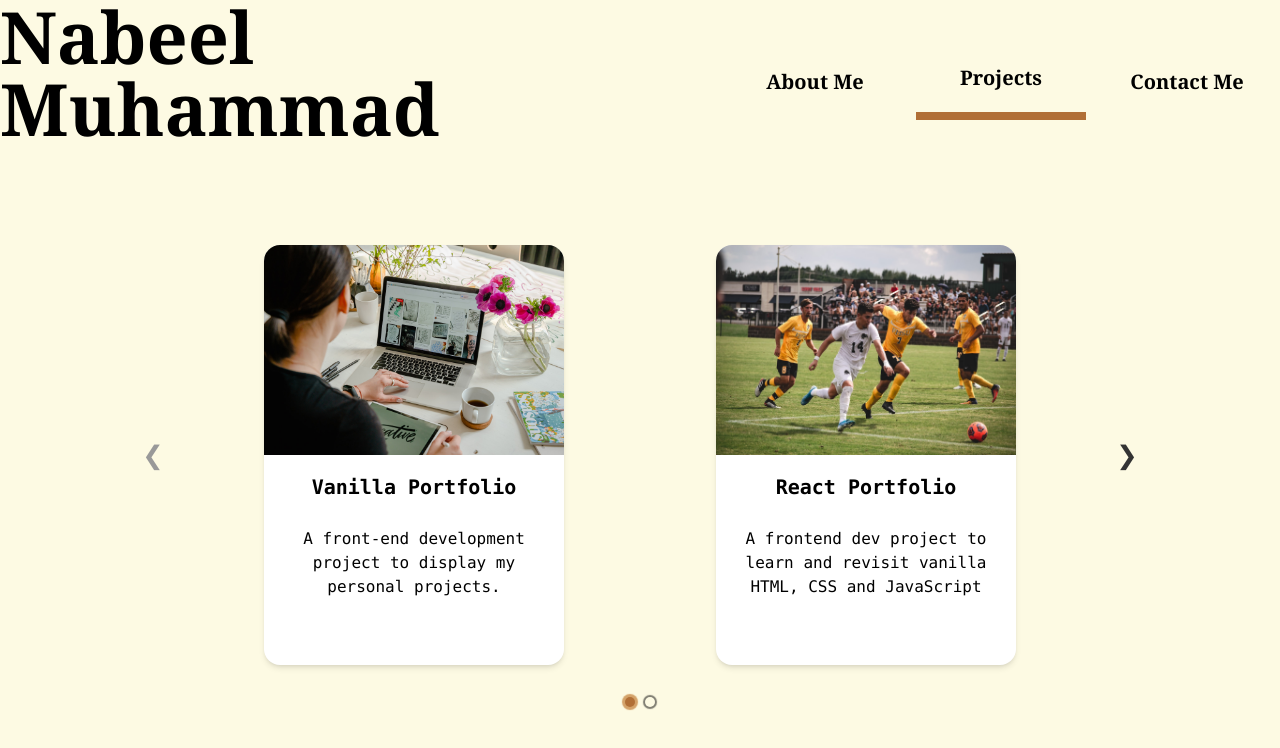
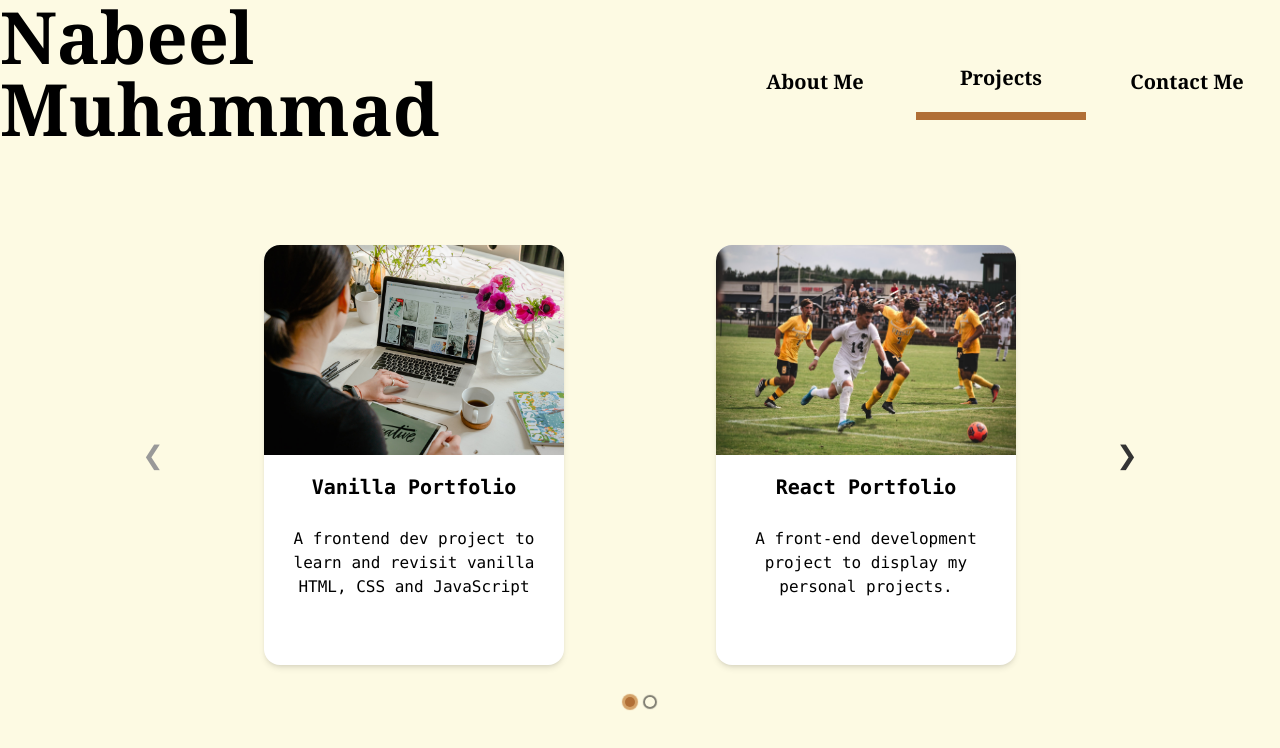
Before and after one commit to NABEEL004/portfolio_site, a React (Create React App) app in the folder frontend/: page /projects in a window 1280 px wide. Shown: the top 748 px of the page. Built offline with nearby package versions, Linux system fonts and the light colour scheme.

Commit message:
Added Pong as a project

```diff
--- a/frontend/src/pages/Projects.js
+++ b/frontend/src/pages/Projects.js
@@ -21,9 +21,10 @@ const childVariants = {
 }
 
 const project_data = [
-  { name: 'Vanilla Portfolio', skill: 'Front-end Development', description: 'A front-end development project to display my personal projects.', languages: 'ReactJS, TailwindCSS', image: 'portfolio.jpg'},
-  { name: 'React Portfolio', skill: 'Front-end Development', description: 'A frontend dev project to learn and revisit vanilla HTML, CSS and JavaScript', languages: 'HTML, CSS, JS', image: 'football.jpg'},
+  { name: 'Vanilla Portfolio', skill: 'Front-end Development', description: 'A frontend dev project to learn and revisit vanilla HTML, CSS and JavaScript', languages: 'ReactJS, TailwindCSS', image: 'portfolio.jpg'},
+  { name: 'React Portfolio', skill: 'Front-end Development', description: 'A front-end development project to display my personal projects.', languages: 'HTML, CSS, JS', image: 'football.jpg'},
   { name: 'Smart Aquaponics', skill: 'Embedded Development', description: 'A simple project showcasing elements of a smart aquaponics system', languages: 'C++', image: 'aquaponics.jpg'},
+  { name: 'Pong', skill: 'Game Development', description: 'A simple game of pong hosted on a website', languages: 'HTML, CSS, JS', image: 'pong.png'},
 ]
 
 const future_data = [
```
Also changed, not shown: frontend/src/images/pong.png (added).
